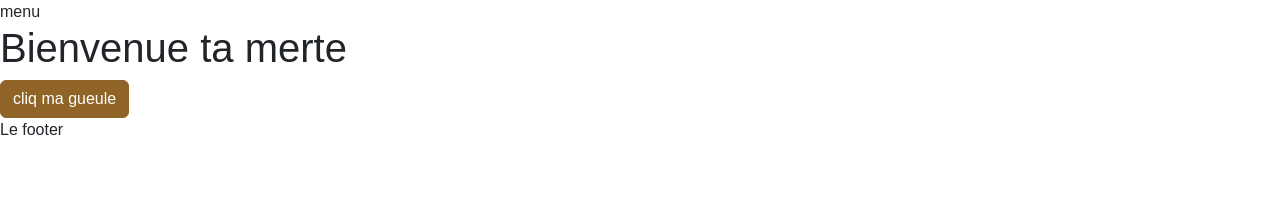
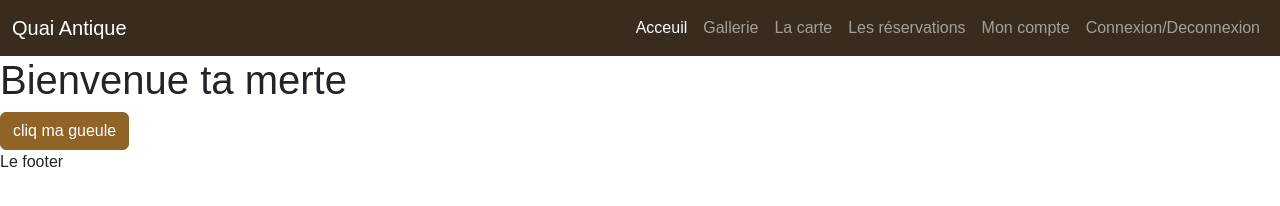
Before and after one commit to Boublo/Front, a website with bundled scripts: page index.html in a window 1280 px wide. Built offline with nearby package versions, Linux system fonts and the light colour scheme; files whose address does not match are found by name; a web font is replaced by a local one.

Commit message:
Add site header

```diff
--- a/index.html
+++ b/index.html
@@ -11,12 +11,41 @@
 </head>
 <body>
     <header>
-        menu
+        <nav class="navbar navbar-expand-lg bg-dark" data-bs-theme="dark">
+            <div class="container-fluid">
+              <a class="navbar-brand" href="/">Quai Antique</a>
+              <button class="navbar-toggler" type="button" data-bs-toggle="collapse" data-bs-target="#navbarSupportedContent" aria-controls="navbarSupportedContent" aria-expanded="false" aria-label="Toggle navigation">
+                <span class="navbar-toggler-icon"></span>
+              </button>
+              <div class="collapse navbar-collapse" id="navbarSupportedContent">
+                <ul class="navbar-nav ms-auto mb-2 mb-lg-0">
+                  <li class="nav-item">
+                    <a class="nav-link active" href="/">Acceuil</a>
+                  </li>
+                  <li class="nav-item">
+                    <a class="nav-link" href="#">Gallerie</a>
+                  </li>
+
+                  <li class="nav-item">
+                    <a class="nav-link" href="#">La carte</a>
+                  </li>
+                  <li class="nav-item">
+                    <a class="nav-link" href="#">Les réservations</a>
+                  </li>
+                  <li class="nav-item">
+                    <a class="nav-link" href="#">Mon compte</a>
+                  </li>
+                  <li class="nav-item">
+                    <a class="nav-link" href="#">Connexion/Deconnexion</a>
+                  </li>
+                </ul>
+              </div>
+            </div>
+          </nav>
     </header>
     <main id="main-page">
         <!--Le contenue de la page ici-->
     </main>
-
     <footer>Le footer</footer>
     <script src="node_modules/bootstrap/dist/js/bootstrap.bundle.min.js"></script>
     <script type="module" src="Router/router.js"></script>
```
